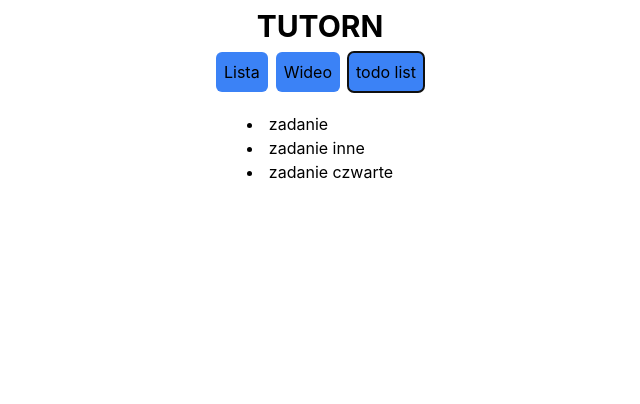
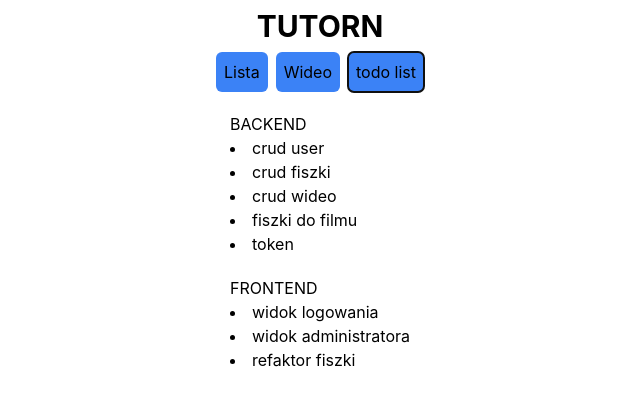
Before and after one commit to krzylec/tuton, a React (Create React App) app in the folder frontend/: page / in a window 1280 px wide. Both pictures are taken after a click on the tab "todo list". Shown: the top 404 px of the page, without its empty margins (320-960 px from the left). Built offline with nearby package versions, Linux system fonts and the light colour scheme.

Commit message:
todo rozbudowane

```diff
--- a/frontend/src/ToDo.tsx
+++ b/frontend/src/ToDo.tsx
@@ -1,9 +1,21 @@
 export default function ToDo() {
   return (
     <div>
-      <li>zadanie</li>
-      <li>zadanie inne</li>
-      <li>zadanie czwarte</li>
+      <div>
+        <h1>BACKEND</h1>
+        <li>crud user</li>
+        <li>crud fiszki</li>
+        <li>crud wideo</li>
+        <li>fiszki do filmu</li>
+        <li>token</li>
+      </div>
+
+      <div className="mt-5">
+        <h1>FRONTEND</h1>
+        <li>widok logowania</li>
+        <li>widok administratora</li>
+        <li>refaktor fiszki</li>
+      </div>
     </div>
   );
 }
```
Also changed, not shown: 2 other files (tests, documents, lock files or other folders).
